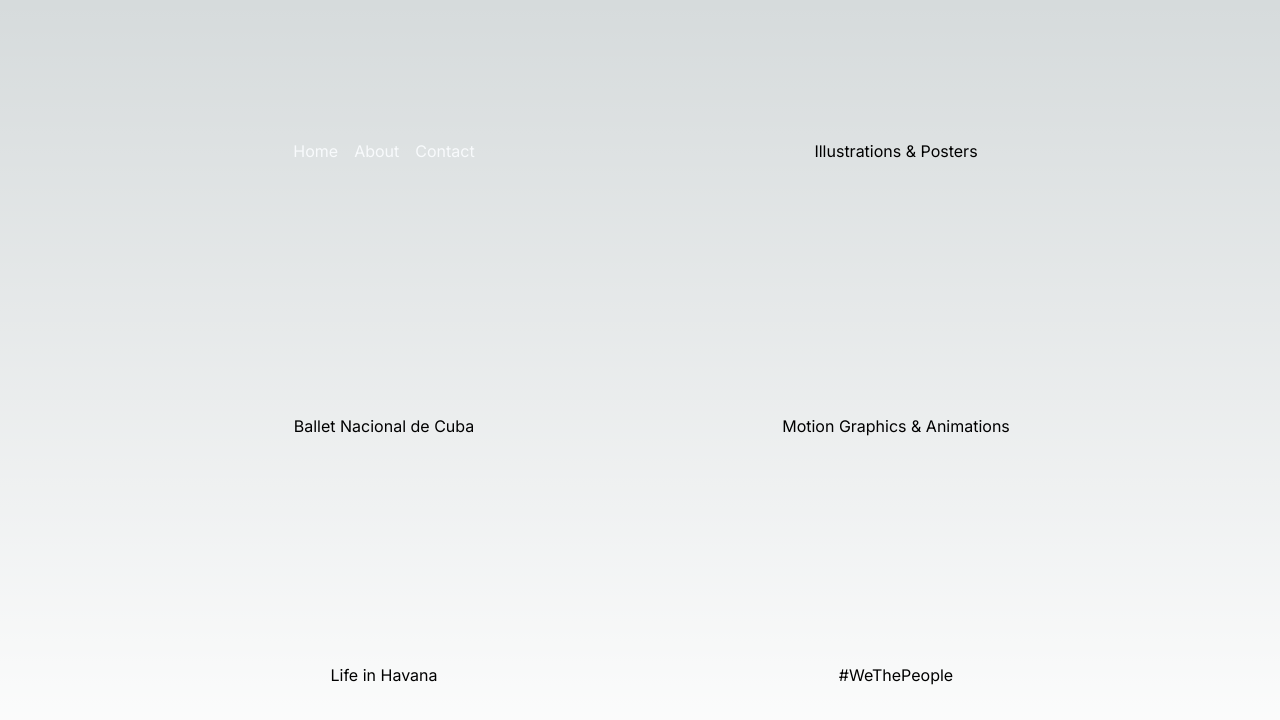
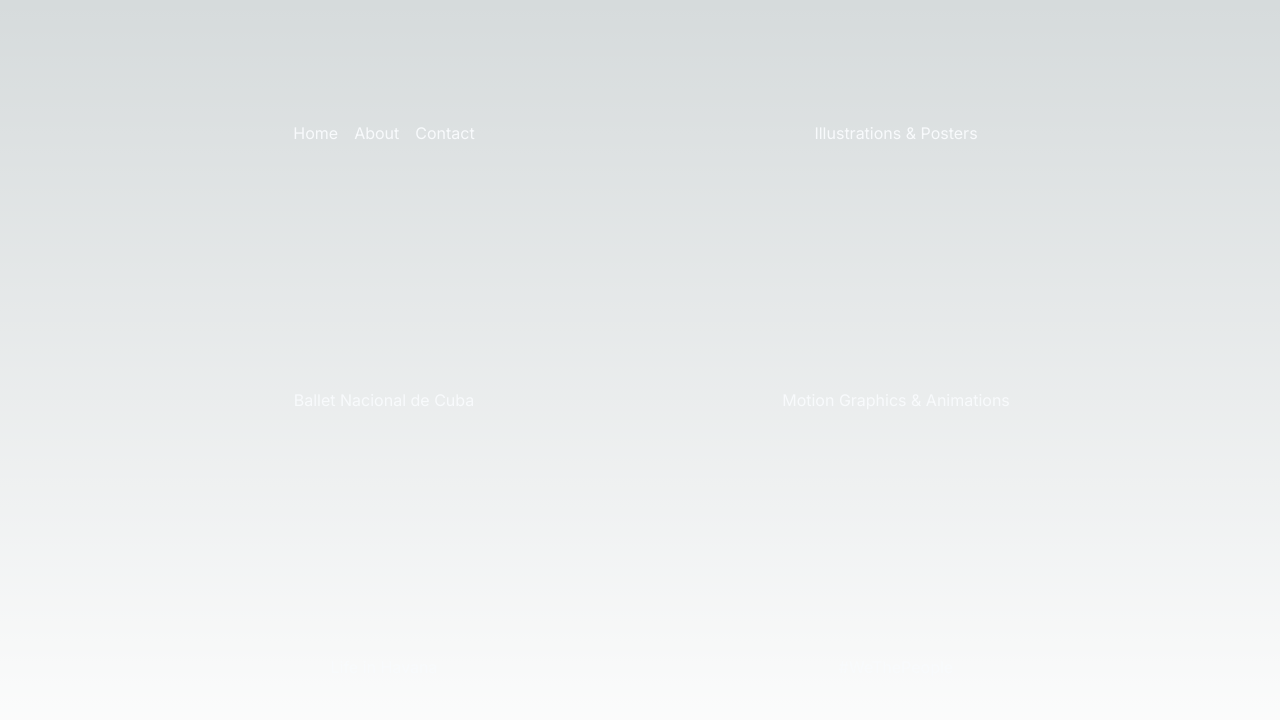
Before and after one commit to curiousmockingbird/my_graphic_design_portfolio, a Next.js app: page / in a window 1280 px wide. Shown: the top 720 px of the page. Built offline with nearby package versions, Linux system fonts and the light colour scheme.

Commit message:
Add the Cloudinary search API method into the Illustration page. WIP: Fine tunning resource load.

```diff
--- a/package.json
+++ b/package.json
@@ -14,9 +14,11 @@
     "@types/react": "18.2.21",
     "@types/react-dom": "18.2.7",
     "autoprefixer": "10.4.15",
+    "cloudinary": "^1.40.0",
     "eslint": "8.48.0",
     "eslint-config-next": "13.4.19",
     "next": "13.4.19",
+    "next-cloudinary": "^4.21.0",
     "postcss": "8.4.29",
     "react": "18.2.0",
     "react-dom": "18.2.0",
--- /dev/null
+++ b/src/app/components/CldImage.tsx
@@ -0,0 +1,10 @@
+"use client"
+import { CldImage as NextCldImage} from 'next-cloudinary';
+
+const CldImage = (props: any) => {
+return (
+    <NextCldImage {...props}/>
+)
+}
+
+export default CldImage;
--- a/src/app/globals.css
+++ b/src/app/globals.css
@@ -33,3 +33,7 @@ body {
 .nav-items {
   @apply text-white px-2 hover:text-tahiti;
 }
+
+.sections {
+  @apply p-4 lg:p-6 custom-div;
+}
--- a/src/app/illustrations/page.tsx
+++ b/src/app/illustrations/page.tsx
@@ -1,9 +1,31 @@
+
 import Link from 'next/link'
+import CldImage from '@/app/components/CldImage';
+import {v2 as cloudinary} from 'cloudinary'
 
-export default function Page() {
+cloudinary.config({
+  cloud_name: process.env.NEXT_PUBLIC_CLOUDINARY_CLOUD_NAME,
+  api_key: process.env.CLOUDINARY_API_KEY,
+  api_secret: process.env.CLOUDINARY_API_SECRET,
+  secure: true,
+})
+
+export default async function Page() {
+  const { resources }  = await cloudinary.search.expression('folder=samples/graphic_design_work').execute();
     return (
     <main>
-    <Link href="/">Home</Link>
+    {resources.map((resource: any) => {
+      return (
+      <CldImage
+      key={resource.secure_url}
+      width={resource.width}
+      height={resource.height}
+      src={resource.secure_url}
+      sizes="70vw"
+      alt="Description of my image"
+    />)
+    })}
+    <h2>Hola</h2>
     </main>
     )
   }
--- a/src/app/page.tsx
+++ b/src/app/page.tsx
@@ -1,3 +1,4 @@
+
 import Link from 'next/link'
 import Navbar from './navBar/page'
 
@@ -10,40 +11,45 @@ export default function Home() {
     <Navbar/>
       <div className='custom-div'>
         <Link
-          href="/illustrations">
-          <h2>
+          href="/illustrations"
+          className='sections'>
+          <h2 className="nav-items">
             Illustrations & Posters{' '}
           </h2>
         </Link>
       </div>
       <div className='custom-div'>
         <Link
-          href="/illustrations">
-          <h2>
+          href="/illustrations"
+          className='sections'>
+          <h2 className="nav-items">
             Ballet Nacional de Cuba{' '}
           </h2>
         </Link>
       </div>
       <div className='custom-div'>
         <Link
-          href="/illustrations">
-          <h2>
+          href="/illustrations"
+          className='sections'>
+          <h2 className="nav-items">
             Motion Graphics & Animations{' '}
           </h2>
         </Link>
       </div>
       <div className='custom-div'>
         <Link
-          href="/illustrations">
-          <h2>
+          href="/illustrations"
+          className='sections'>
+          <h2 className="nav-items">
             Life in Havana{' '}
           </h2>
         </Link>
       </div>
       <div className='custom-div'>
         <Link
-          href="/illustrations">
-          <h2>
+          href="/illustrations"
+          className='sections'>
+          <h2 className="nav-items">
             #WeThePeople{' '}
           </h2>
         </Link>
```
Also changed, not shown: 2 other files (tests, documents, lock files or other folders).
